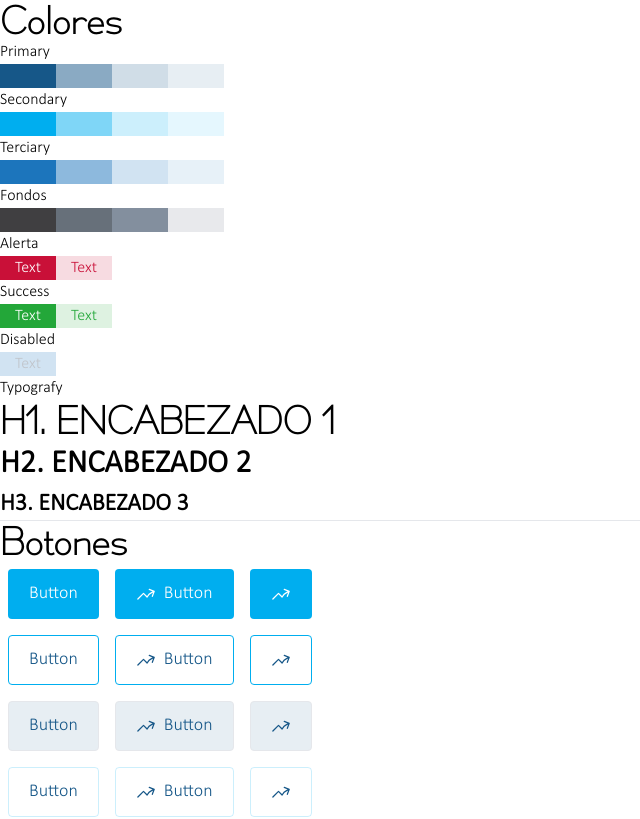
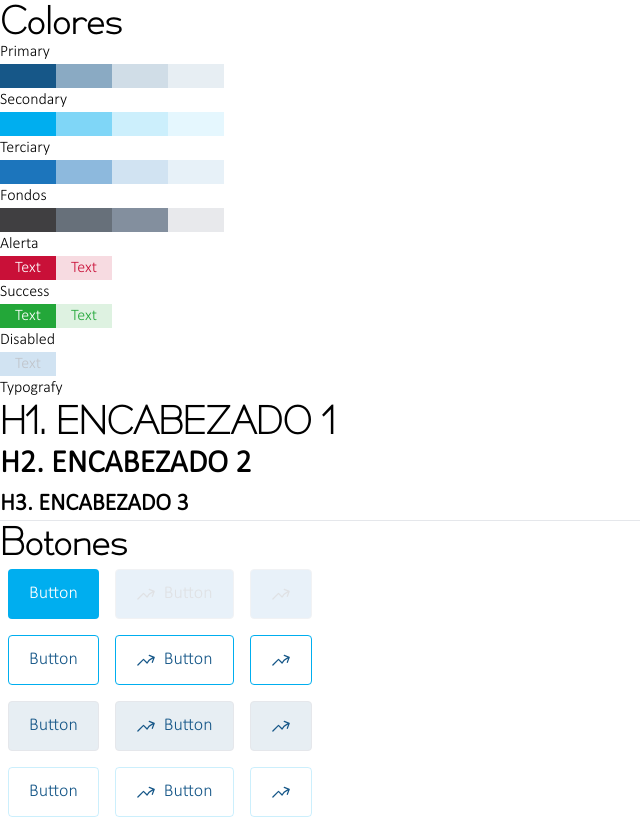
Before and after one commit to MA-DW/market-vue, a Nuxt app: page / in a window 1280 px wide. Shown: the top 819 px of the page, without its empty margins (0-640 px from the left). Built offline with nearby package versions, Linux system fonts and the light colour scheme.

Commit message:
ajustes estado btn deshabilitado

```diff
--- a/components/uikit/Button.vue
+++ b/components/uikit/Button.vue
@@ -9,21 +9,27 @@ type ButtonProps = {
 };
 
 const props = defineProps<ButtonProps>();
+const attrs = useAttrs();
 
 const type = computed(() => props.variant || 'primary')
 const bg = computed(() => props.background || 'light')
 
 const baseClasses = 'box-border px-5 py-2.5 rounded flex items-center justify-center gap-2 text-lg font-normal border active:shadow-inset';
-const disabledClasses = 'opacity-50 cursor-not-allowed';
+const disabledClasses = 'box-border px-5 py-2.5 rounded flex items-center justify-center gap-2 text-lg font-normal border opacity-50 cursor-not-allowed text-disable-100 bg-terciary-200';
 const outlineClasses = computed(() => (props.outline
   ? (type.value === 'primary' ? `${bg.value === 'light' ? 'border-secondary text-primary hover:text-white hover:bg-secondary' : 'border-white text-white hover:text-primary hover:bg-white'}` : `${bg.value === 'light' ? 'border-secondary-200 text-primary hover:bg-secondary-100 active:bg-secondary-200' : 'border-secondary-200 text-white hover:bg-secondary-100 active:bg-secondary-200'}`)
   : (type.value === 'primary' ? `border-transparent bg-secondary text-white` : `${bg.value === 'light' ? 'text-primary bg-primary-100 active:text-white active:bg-primary' : 'text-white bg-primary-100 active:text-white active:bg-primary'}`))
 );
 
-const classes = computed(() => [
-  baseClasses,
-  outlineClasses.value,
-]);
+const classes = computed(() => {
+  if ('disabled' in attrs) {
+    return [disabledClasses];
+  }
+  return [
+    baseClasses,
+    outlineClasses.value,
+  ]
+})
 </script>
 
 <template>
--- a/pages/index.vue
+++ b/pages/index.vue
@@ -61,14 +61,14 @@
   <hr>
   <h1>Botones</h1>
   <div class="p-2 flex gap-4">
-    <UikitButton>Button</UikitButton>
-    <UikitButton>
+    <UikitButton @click="console.log('click me')">Button</UikitButton>
+    <UikitButton disabled>
       <svg xmlns="http://www.w3.org/2000/svg" fill="none" viewBox="0 0 24 24" stroke-width="1.5" stroke="currentColor" class="size-5">
         <path stroke-linecap="round" stroke-linejoin="round" d="M2.25 18 9 11.25l4.306 4.306a11.95 11.95 0 0 1 5.814-5.518l2.74-1.22m0 0-5.94-2.281m5.94 2.28-2.28 5.941" />
       </svg>
       Button
     </UikitButton>
-    <UikitButton>
+    <UikitButton disabled>
       <svg xmlns="http://www.w3.org/2000/svg" fill="none" viewBox="0 0 24 24" stroke-width="1.5" stroke="currentColor" class="size-5">
         <path stroke-linecap="round" stroke-linejoin="round" d="M2.25 18 9 11.25l4.306 4.306a11.95 11.95 0 0 1 5.814-5.518l2.74-1.22m0 0-5.94-2.281m5.94 2.28-2.28 5.941" />
       </svg>
```
